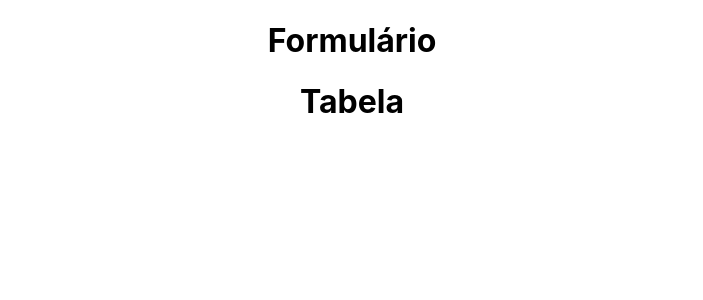
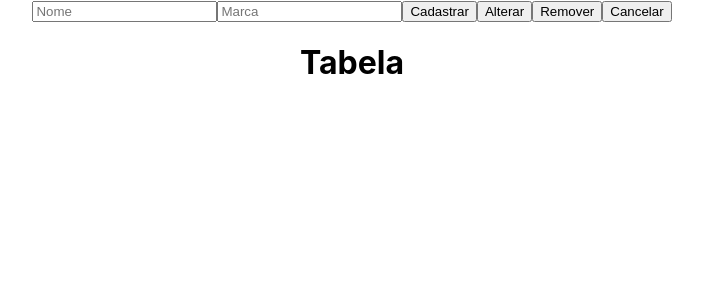
Before and after one commit to FFS4ant0s/Tabela_front, a React (Create React App) app: page / in a window 1280 px wide. Shown: the top 300 px of the page, without its empty margins (288-991 px from the left). Built offline with nearby package versions, Linux system fonts and the light colour scheme.

Commit message:
Form structure

```diff
--- a/src/Formulario.js
+++ b/src/Formulario.js
@@ -1,6 +1,14 @@
 function Formulario() {
     return (
-        <h1>Formulário</h1>
+        <form>
+            <input type="text" placeholder="Nome" />
+            <input type="text" placeholder="Marca" />
+
+            <input type="button" value='Cadastrar' />
+            <input type="button" value='Alterar' />
+            <input type="button" value='Remover' />
+            <input type="button" value='Cancelar' />
+        </form>
     )
 }
 
```
